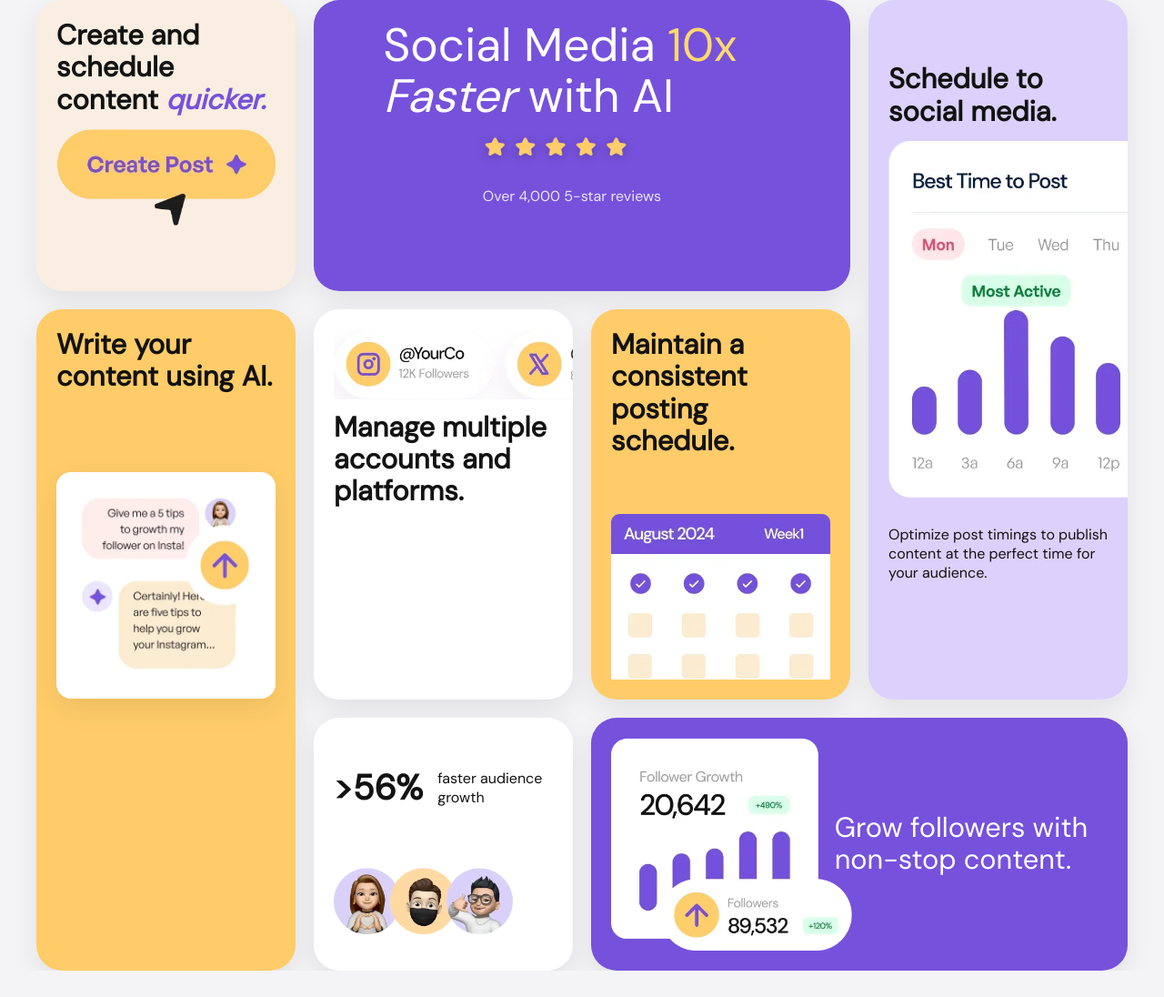
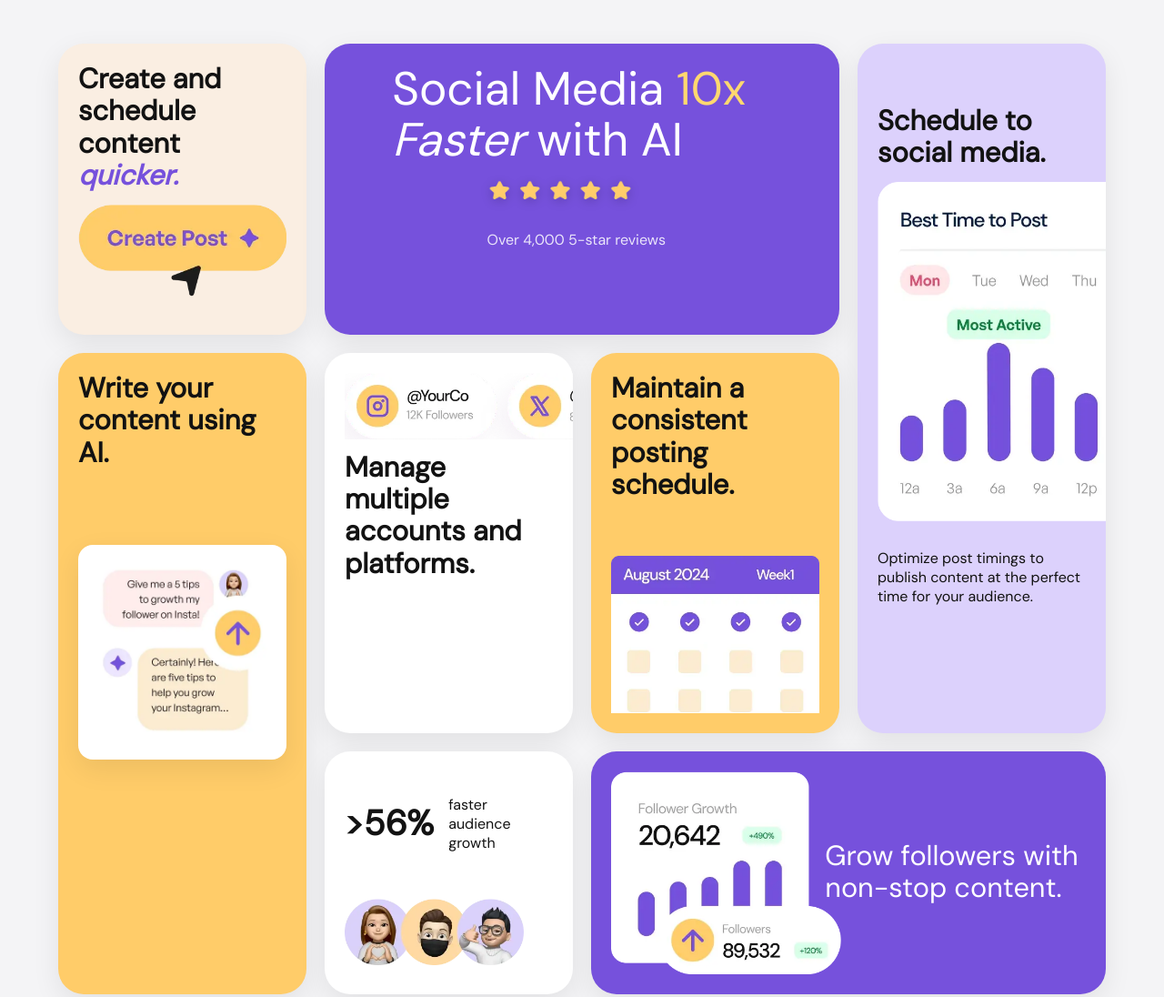
Before and after one commit to Aneek11/4th-challenge, a website: page index.html in a window 1280 px wide. Shown: the top 1096 px of the page at 91% size. Before the commit the page ends 1067 px from the top, so only its background shows below. Drawn offline with Linux system fonts and the light colour scheme.

```diff
--- a/style.css
+++ b/style.css
@@ -1,4 +1,4 @@
-:root{
+   :root{
   --bg: #f4f4f6;
   --ink: #121212;
   --muted: #6f6f78;
@@ -17,6 +17,7 @@
 
 
 * { box-sizing: border-box; }
+
 html, body { height: 100%; }
 
 
@@ -36,16 +37,19 @@
   margin: 0;
     color: var(--ink);
   background: var(--bg);
-  padding: 0;
+  padding: 24px;
   width: 100%;
 }
 
  .wrap {
   max-width: 1200px;
-  /* max-height: auto; */
+
   margin: 0 auto;
-  /* padding: clamp(16px, 3vw, 36px); */
+  padding: 24px;
+
 }
+
+
 
 .grid{
   display:grid;
```
Also changed, not shown: index.html (+4 -4 lines).
